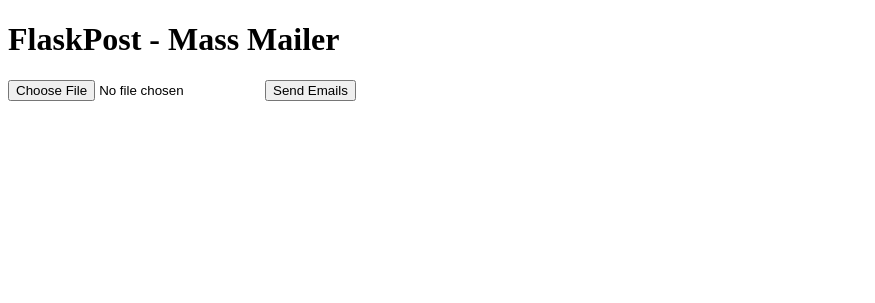
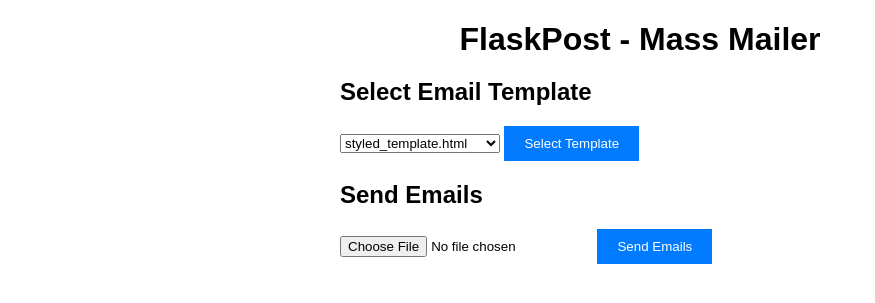
Before and after one commit to lohitkolluri/FlaskPost, a Flask app: page / in a window 1280 px wide. Shown: the top 303 px of the page, without its empty margins (0-875 px from the left). Run offline with Flask 3, Linux system fonts and the light colour scheme.

Commit message:
Visual Change & Add Feature

```diff
--- a/app.py
+++ b/app.py
@@ -2,39 +2,80 @@ import os
 import csv
 from flask import Flask, render_template, request, redirect, url_for
 from flask_mail import Mail, Message
+from dotenv import load_dotenv
 
 app = Flask(__name__)
-app.config['MAIL_SERVER'] = 'smtp.gmail.com'
-app.config['MAIL_PORT'] = 587
-app.config['MAIL_USERNAME'] = os.environ.get('GMAIL_USERNAME')
-app.config['MAIL_PASSWORD'] = os.environ.get('GMAIL_PASSWORD')
-app.config['MAIL_USE_TLS'] = True
-app.config['MAIL_USE_SSL'] = False
+load_dotenv()  # Load environment variables from .env file
+
+# SMTP Configuration
+app.config['MAIL_SERVER'] = os.getenv('MAIL_SERVER', 'smtp.gmail.com')
+app.config['MAIL_PORT'] = int(os.getenv('MAIL_PORT', 587))
+app.config['MAIL_USERNAME'] = os.getenv('MAIL_USERNAME', 'your_username@gmail.com')
+app.config['MAIL_PASSWORD'] = os.getenv('MAIL_PASSWORD', 'your_password')
+app.config['MAIL_USE_TLS'] = os.getenv('MAIL_USE_TLS', 'True').lower() == 'true'
+app.config['MAIL_USE_SSL'] = os.getenv('MAIL_USE_SSL', 'False').lower() == 'true'
 
 mail = Mail(app)
 
-# Load the email template
-with open('templates/email_template.html', 'r') as file:
-    EMAIL_TEMPLATE = file.read()
+# Get a list of available templates
+def get_template_files():
+    template_files = []
+    for root, dirs, files in os.walk('templates'):
+        for file in files:
+            if file.endswith('_template.html'):
+                template_files.append(file)
+    return template_files
 
 @app.route('/')
 def index():
-    return render_template('index.html')
+    templates = get_template_files()
+    return render_template('index.html', templates=templates)
+
+def fetch_recipient_names():
+    csv_file_path = os.path.join(os.getcwd(), 'input.csv')
+    names = []
+
+    with open(csv_file_path, 'r') as file:
+        csv_reader = csv.DictReader(file)
+        for row in csv_reader:
+            names.append(row['Name'])
+
+    return names
 
 @app.route('/send_emails', methods=['POST'])
 def send_emails():
-    # Read CSV file from the root directory
-    csv_file_path = os.path.join(os.getcwd(), 'input.csv')
-    with open(csv_file_path, 'r') as file:
-        csv_reader = csv.DictReader(file)
-        for row in csv_reader:
-            recipient_name = row['Name']
-            recipient_email = row['Email']
+    # Get selected template
+    selected_template = request.form['template']
+    template_path = os.path.join('templates', selected_template)
 
-            msg = Message('Your Subject', sender=app.config['MAIL_USERNAME'], recipients=[recipient_email])
-            msg.html = EMAIL_TEMPLATE.replace('{{ name }}', recipient_name)
+    # Load email content from the selected template
+    with open(template_path, 'r') as file:
+        email_content = file.read()
 
-            # Send the email
+    # Fetch recipient names from the CSV file
+    recipient_names = fetch_recipient_names()
+
+    for recipient_name in recipient_names:
+        updated_email_content = email_content.replace('{{ name }}', recipient_name)
+
+        # Rest of the code to send emails, using updated_email_content
+        with app.app_context():
+            mail.init_app(app)
+            mail.username = app.config['MAIL_USERNAME']
+            mail.password = app.config['MAIL_PASSWORD']
+            mail.server = (app.config['MAIL_SERVER'], app.config['MAIL_PORT'])
+            mail.use_tls = app.config['MAIL_USE_TLS']
+            mail.use_ssl = app.config['MAIL_USE_SSL']
+
+            # Modify the subject as needed
+            subject = 'Your Subject'
+
+            # Modify the recipient email as needed
+            recipient_email = 'recipient@example.com'
+
+            msg = Message(subject, sender=app.config['MAIL_USERNAME'], recipients=[recipient_email])
+            msg.html = updated_email_content
+
             mail.send(msg)
 
     return 'Emails sent successfully!'
--- a/input.csv
+++ b/input.csv
@@ -1,2 +1,3 @@
 Name,Email
-Lohit Kolluri,somerandomemail@provider.com
+Lohit Kolluri,lohitkolluri99@gmail.com
+Draven,lk7565@srmist.edu.in
--- /dev/null
+++ b/requirements.txt
@@ -0,0 +1,3 @@
+flask
+flask_mail
+python-dotenv
--- /dev/null
+++ b/static/global.css
@@ -0,0 +1,41 @@
+body {
+    font-family: Arial, sans-serif;
+    margin: 20px;
+}
+
+.container {
+    max-width: 600px;
+    margin: 0 auto;
+}
+
+.header {
+    text-align: center;
+    margin-bottom: 20px;
+}
+
+.input-group {
+    margin-bottom: 15px;
+}
+
+.input-group label {
+    display: block;
+    margin-bottom: 5px;
+}
+
+.input-group input,
+.email-content textarea {
+    width: 100%;
+    padding: 10px;
+}
+
+.preview-btn {
+    padding: 10px 20px;
+    background-color: #007BFF;
+    color: #fff;
+    border: none;
+    cursor: pointer;
+}
+
+.preview-btn:hover {
+    background-color: #0056b3;
+}
--- a/templates/email_template.html
+++ /dev/null
@@ -1,10 +0,0 @@
-<!DOCTYPE html>
-<html>
-<head>
-    <title>Your Email Subject</title>
-</head>
-<body>
-    <p>Hello {{ name }},</p>
-    <p>This is the body of your email.</p>
-</body>
-</html>
--- a/templates/index.html
+++ b/templates/index.html
@@ -2,12 +2,27 @@
 <html>
 <head>
     <title>FlaskPost - Mass Mailer</title>
+    <link rel="stylesheet" type="text/css" href="{{ url_for('static', filename='global.css') }}">
 </head>
 <body>
-    <h1>FlaskPost - Mass Mailer</h1>
-    <form action="/send_emails" method="post" enctype="multipart/form-data">
-        <input type="file" name="csv_file" accept=".csv" required>
-        <button type="submit">Send Emails</button>
-    </form>
+    <div class="container">
+        <h1 class="header">FlaskPost - Mass Mailer</h1>
+
+        <h2>Select Email Template</h2>
+        <form action="/send_emails" method="post">
+            <select name="template">
+                {% for template in templates %}
+                    <option value="{{ template }}">{{ template }}</option>
+                {% endfor %}
+            </select>
+            <button type="submit" class="preview-btn">Select Template</button>
+        </form>
+
+        <h2>Send Emails</h2>
+        <form action="/send_emails" method="post" enctype="multipart/form-data">
+            <input type="file" name="csv_file" accept=".csv" required>
+            <button type="submit" class="preview-btn">Send Emails</button>
+        </form>
+    </div>
 </body>
 </html>
```
Also changed, not shown: templates/rich_text_template.html (added, +27 -0 lines), templates/styled_template.html (added, +35 -0 lines), templates/table_template.html (added, +33 -0 lines), templates/README.md (added), 3 other files.
